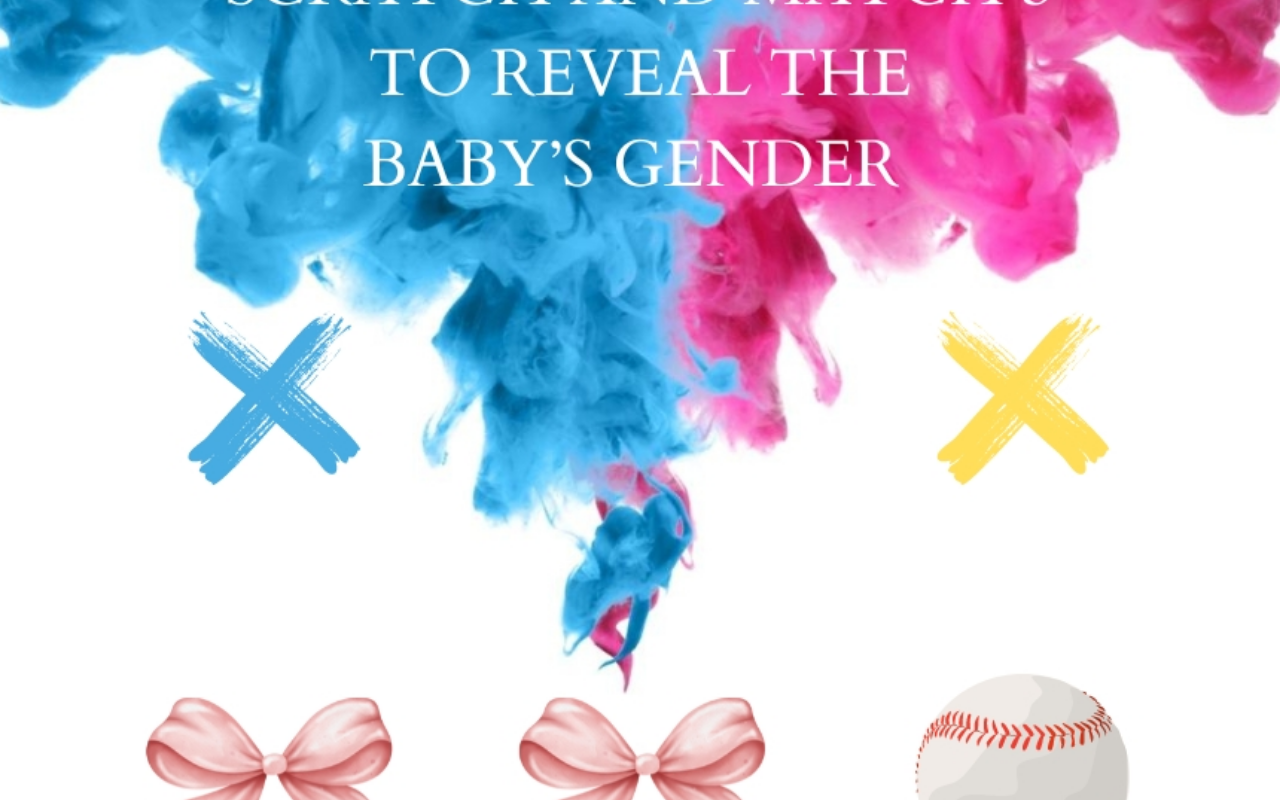
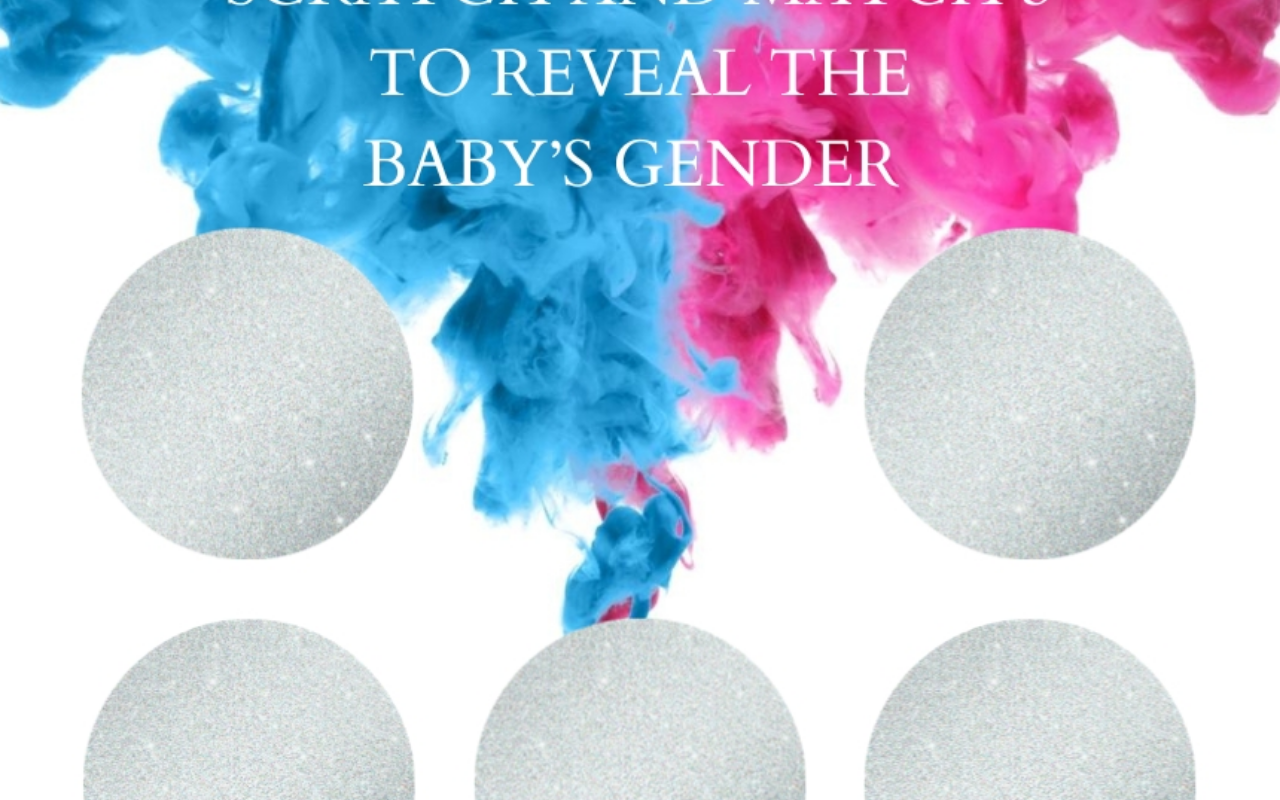
Before and after one commit to Yallinvited/baseballs-or-bows-1, a plain HTML site: page index.html in a window 1280 px wide. Drawn offline with Linux system fonts and the light colour scheme.

Commit message:
Update index.html

```diff
--- a/index.html
+++ b/index.html
@@ -40,14 +40,14 @@
 </head>
 <body>
     <div id="container">
-        <img id="underImage" src="3.jpg" alt="Zdjęcie pod spodem">
+        <img id="underImage" src="1.jpg" alt="Zdjęcie pod spodem">
         <canvas id="scratchCanvas"></canvas>
     </div>
     <script>
         const canvas = document.getElementById('scratchCanvas');
         const ctx = canvas.getContext('2d');
         const underImage = document.getElementById('underImage');
-        const topImageSrc = '1.jpg';
+        const topImageSrc = '3.jpg';
         let isDrawing = false;
 
         function resizeCanvas() {
```
